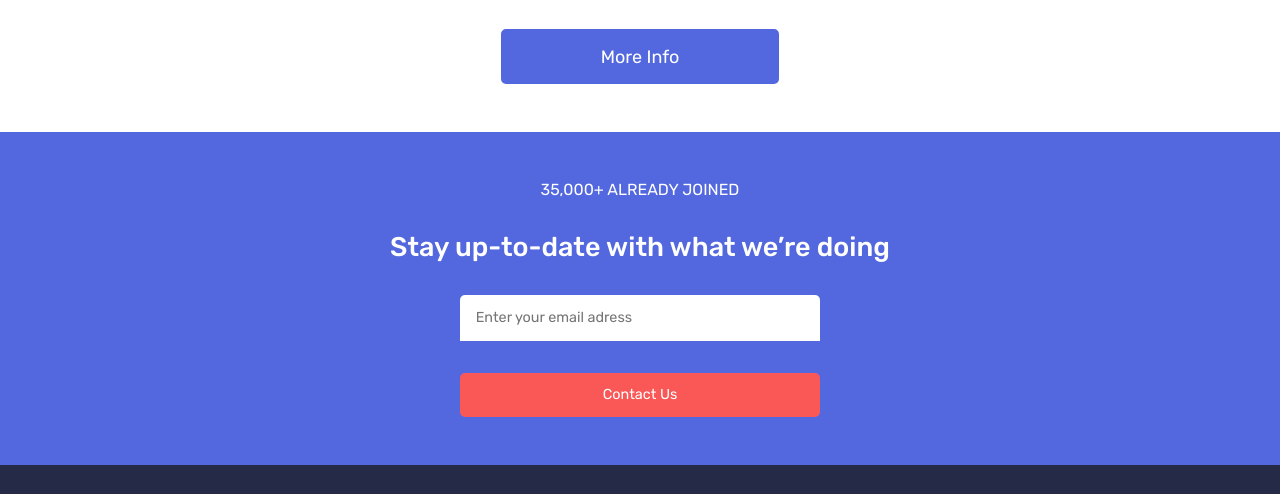
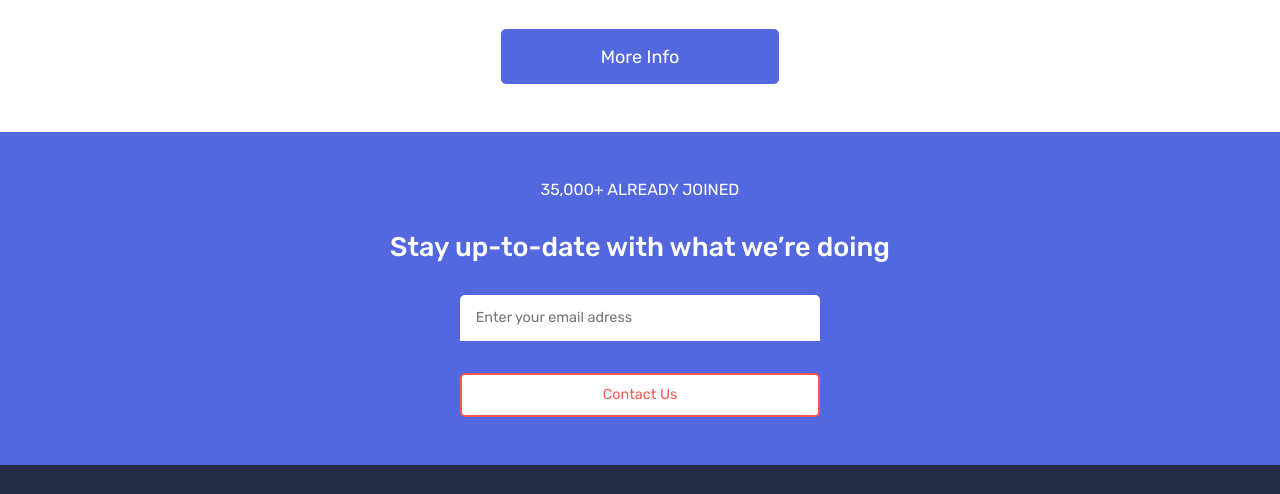
Before and after one commit to JorgeRamosS/BookmarkFE, a plain HTML site: page index.html in a window 1280 px wide. In both pictures the pointer is over the button "Contact Us". Shown: the part 1912-2406 px from the top of the page. Drawn offline with nearby package versions, Linux system fonts and the light colour scheme.

Commit message:
boton red

```diff
--- a/assets/css/style.css
+++ b/assets/css/style.css
@@ -140,8 +140,8 @@ img {
 }
 
 .button-red:hover {
-  background-color: var(--soft-red);
-  color: #fff;
+  background-color: #fff;
+  color: var(--soft-red);
   border: 2px solid var(--soft-red);
 }
 
```
